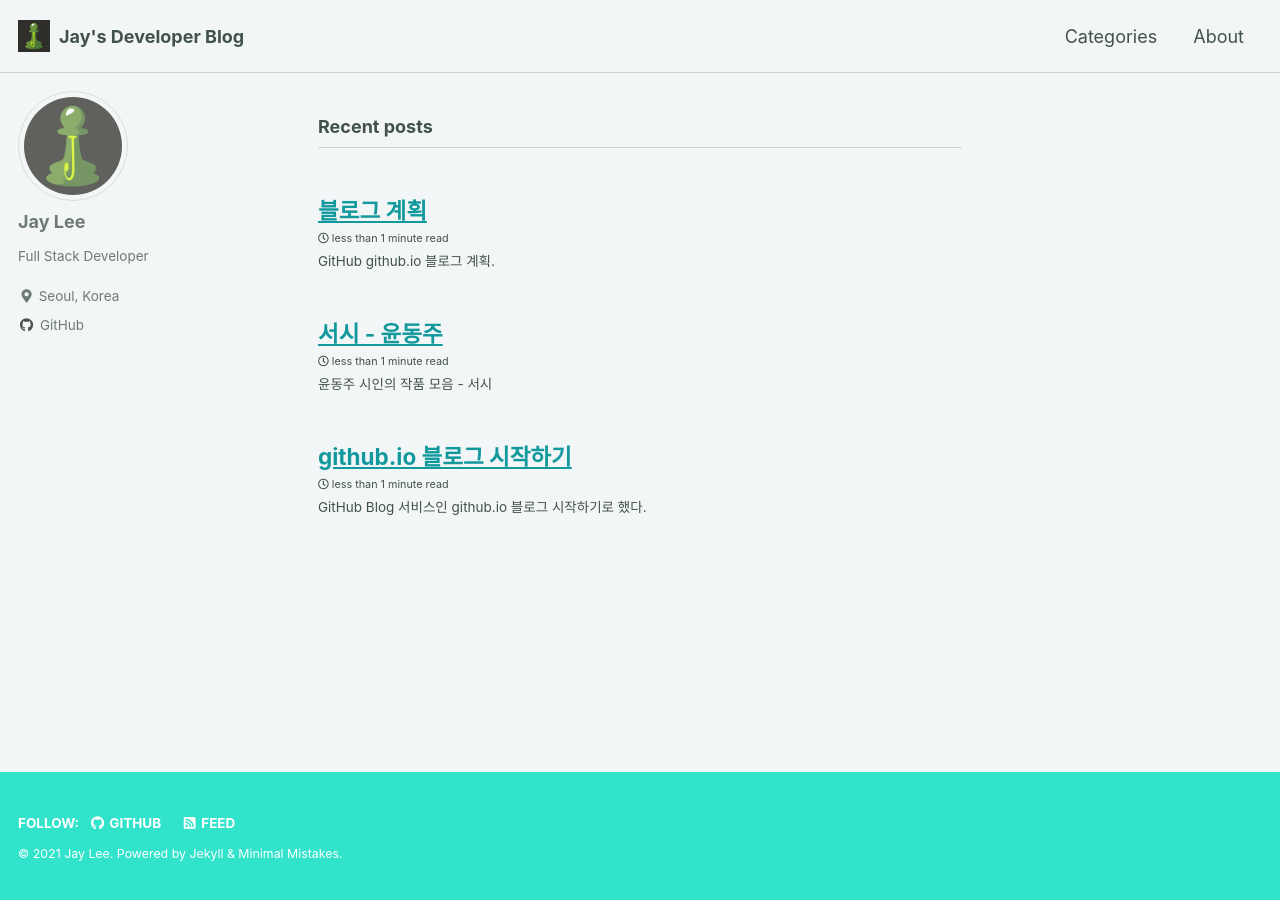
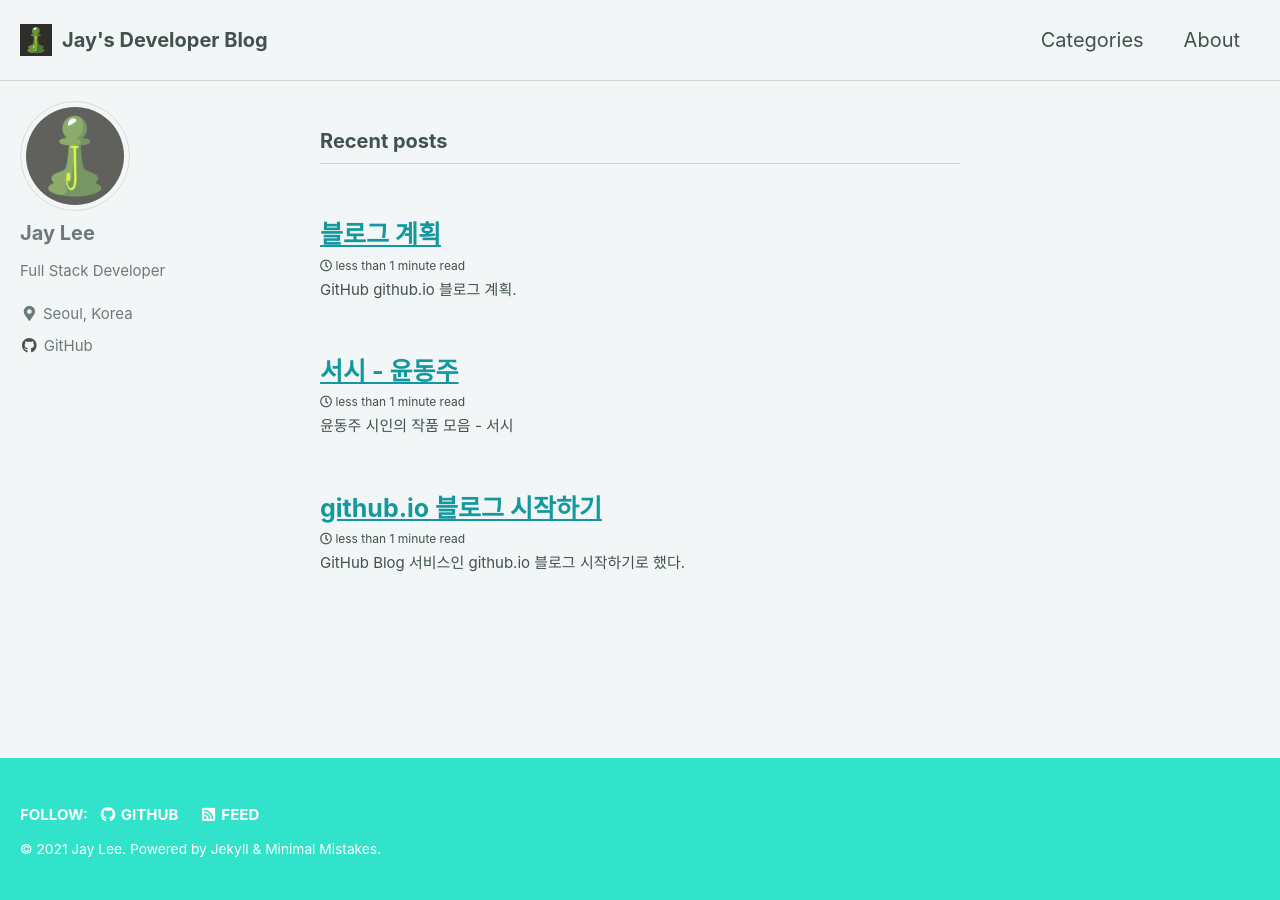
Before and after one commit to jinlee487/jinlee487.github.io, a Jekyll site: the page built from index.html, in a window 1280 px wide. Built offline with Jekyll 4.4.1, drawn with Linux system fonts in a browser that asks for light colours; cached includes are drawn as plain includes; the list of posts is cut into pages by our own code.

Commit message:
reset font size

```diff
--- a/_sass/minimal-mistakes/_reset.scss
+++ b/_sass/minimal-mistakes/_reset.scss
@@ -11,7 +11,7 @@ html {
   font-size: 16px;
 
   @include breakpoint($medium) {
-    font-size: 18px;
+    font-size: 16px;
   }
 
   @include breakpoint($large) {
@@ -21,7 +21,7 @@ html {
 
   @include breakpoint($x-large) {
     //font-size: 22px;
-    font-size: 18px;
+    font-size: 20px;
   }
 
   -webkit-text-size-adjust: 100%;
```
